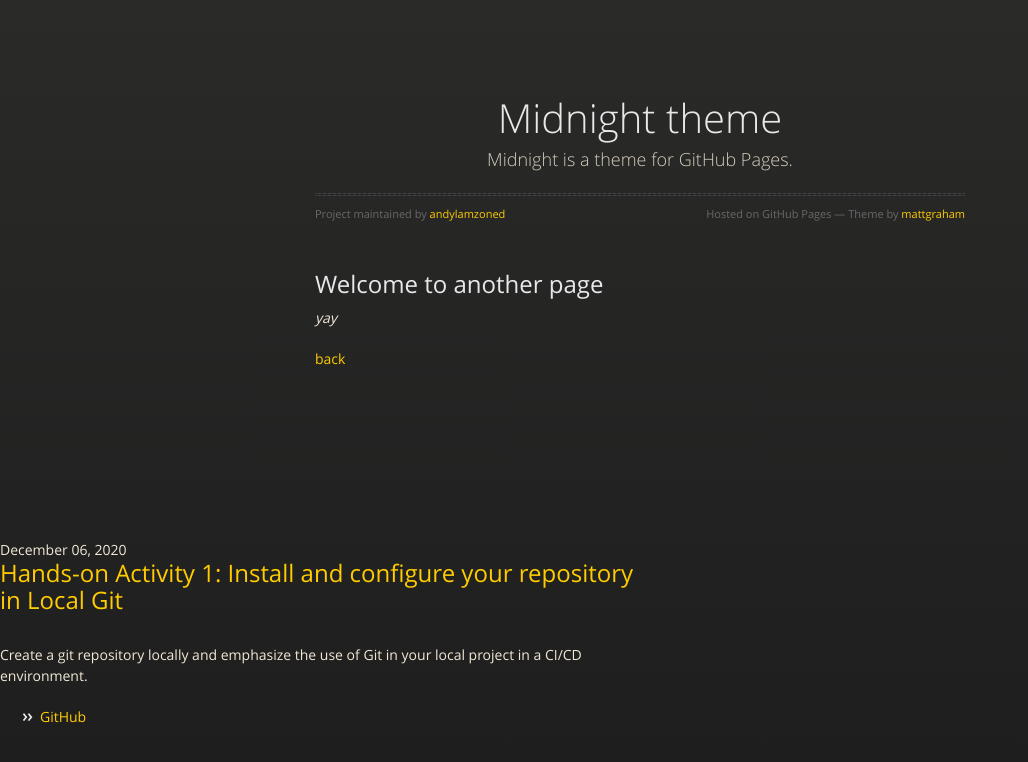
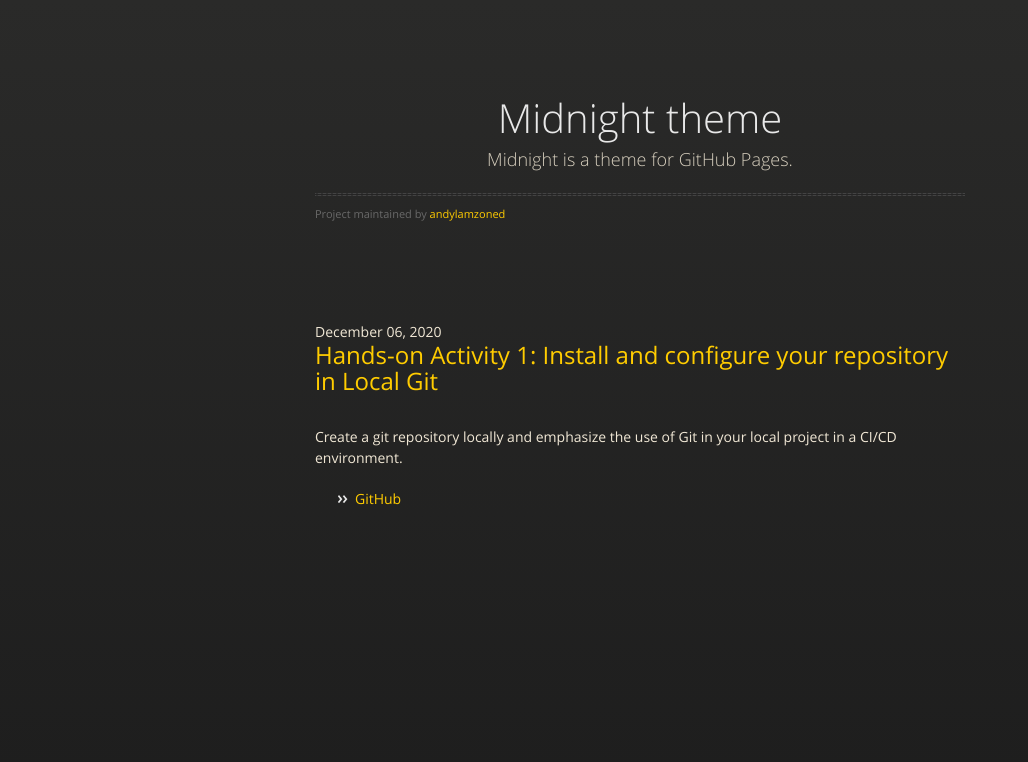
Before and after one commit to andylamzoned/andylamzoned.github.io, a Jekyll site: the page built from another-page.md, in a window 1280 px wide. Shown: the top 762 px of the page, without its empty margins (0-1028 px from the left). Built offline with Jekyll 4.4.1, drawn with Linux system fonts in a browser that asks for light colours; our own code applies the rules of GitHub Pages for plain Markdown files.

Commit message:
default.html test

```diff
--- a/_layouts/default.html
+++ b/_layouts/default.html
@@ -26,14 +26,8 @@
           <p>{{ site.description | default: site.github.project_tagline }}</p>
           <hr>
           <span class="credits left">Project maintained by <a href="{{ site.github.owner_url }}">{{ site.github.owner_name }}</a></span>
-          <span class="credits right">Hosted on GitHub Pages &mdash; Theme by <a href="https://twitter.com/mattgraham">mattgraham</a></span>
         </div>
 
-        {{ content }}
-
-      </section>
-
-    </div>
       <section class="posts">
         <article>
           <header>
@@ -46,7 +40,10 @@
 						<li><a href="#" class="button">GitHub</a></li>
 						</ul>
 					</article>
+
       </section>
+
+    </div>
     {% if site.google_analytics %}
       <script>
         (function(i,s,o,g,r,a,m){i['GoogleAnalyticsObject']=r;i[r]=i[r]||function(){
```
Also changed, not shown: assets/images/HA1.png (added). Lines whose indentation alone changed are shown as unchanged.
